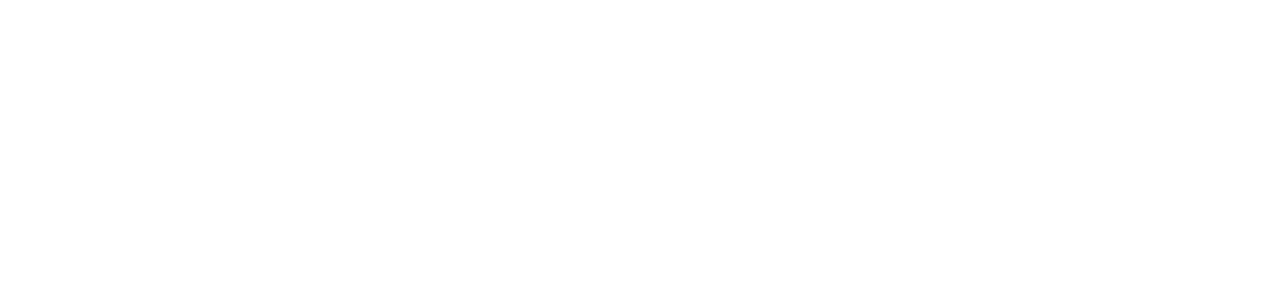
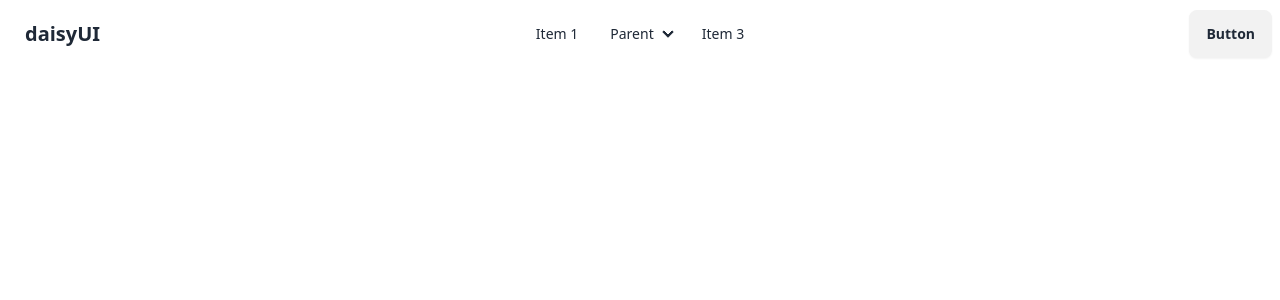
Before and after one commit to minhazapon/react.js-advance-concept, a React (Vite) app: page / in a window 1280 px wide. Shown: the top 300 px of the page. Built offline with nearby package versions, Linux system fonts and the light colour scheme.

Commit message:
added file

```diff
--- a/src/Root.jsx
+++ b/src/Root.jsx
@@ -1,9 +1,11 @@
-
+import { Outlet } from "react-router-dom"
+import Nav from "./Nav"
 
 function Root() {
     return (
         <div>
-
+            <Nav></Nav>
+            <Outlet></Outlet>
         </div>
     )
 }
```
